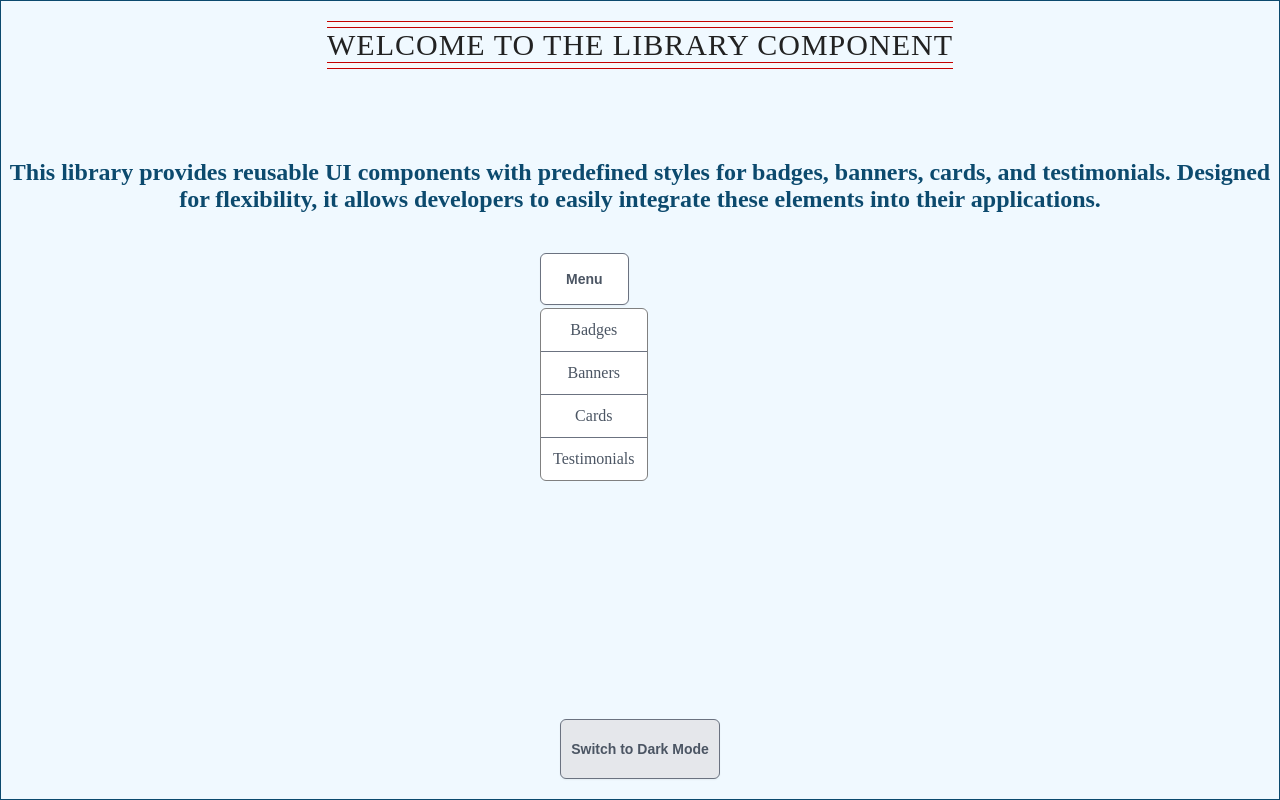
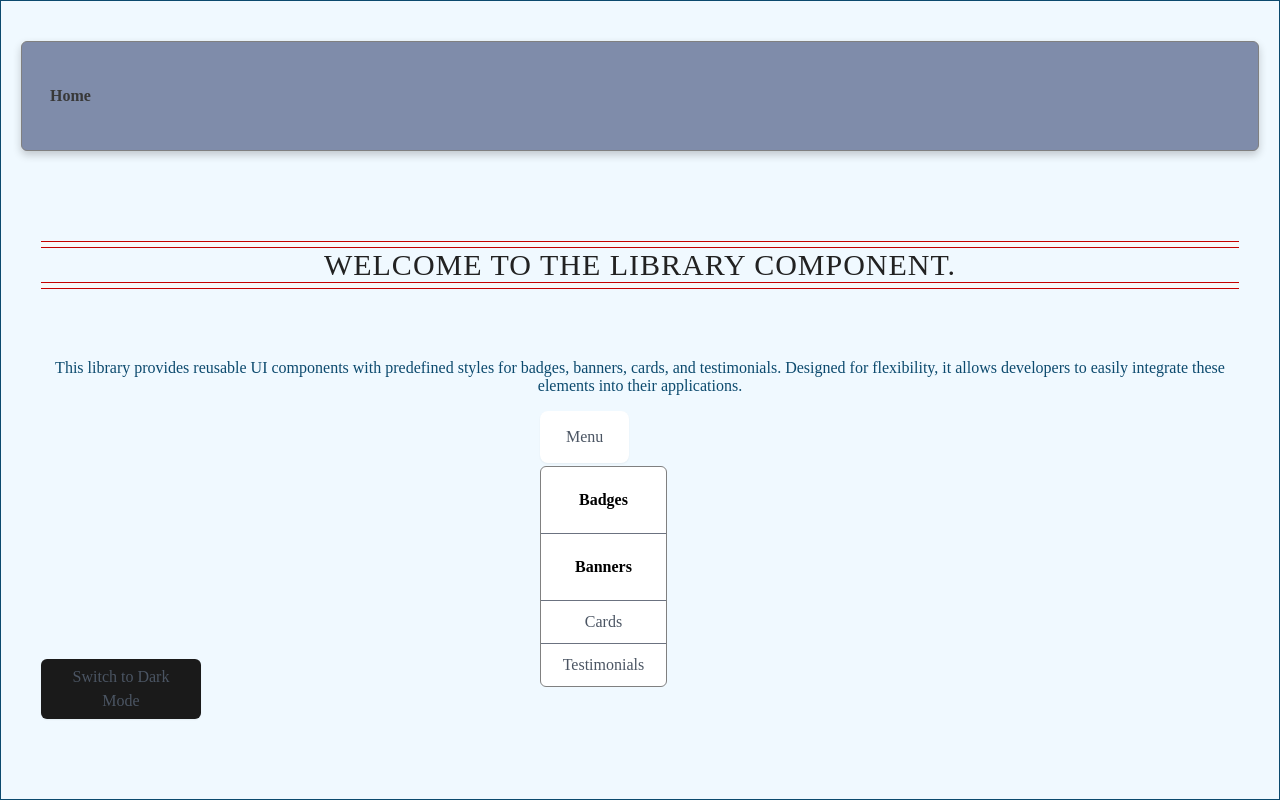
Before and after one commit to Anuska86/LibraryComponent, a React (Vite) app in the folder library-component/: page / in a window 1280 px wide. Built offline with nearby package versions, Linux system fonts and the light colour scheme.

Commit message:
all and all

```diff
--- a/library-component/src/App.jsx
+++ b/library-component/src/App.jsx
@@ -2,39 +2,52 @@ import React from "react";
 import { ThemeContext, ThemeButton } from "./components/Button/ThemeButton";
 import Menu from "./components/Menu/MenuIndex";
 import "../src/index.css";
-import { BrowserRouter as Router, Routes, Route } from "react-router-dom";
+import { BrowserRouter, Routes, Route, Link } from "react-router-dom";
+import Home from "./components/Items/Sections/Home";
 import BadgesSection from "../src/components/Items/Sections/BadgesSection";
+import BannersSection from "./components/Items/Sections/BannersSection";
 
 function App() {
   const { theme } = React.useContext(ThemeContext);
 
   return (
-    <Router>
+    <BrowserRouter>
       <main className={`app-container ${theme}`}>
-        <h1 className="title">Welcome to the Library Component</h1>
-        <h2 className="introduction">
-          This library provides reusable UI components with predefined styles
-          for badges, banners, cards, and testimonials. Designed for
-          flexibility, it allows developers to easily integrate these elements
-          into their applications.
-        </h2>
+        <header>
+          <nav>
+            <Link to="/">Home</Link>
+          </nav>
+        </header>
         <div className="content">
+          <div className="page-content">
+            <Routes>
+              <Route path="/" element={<Home />} />
+              <Route path="/badges" element={<BadgesSection />} />
+              <Route path="/banners" element={<BannersSection />} />
+            </Routes>
             <Menu onOpen={() => console.log("Menu opened/closed")}>
               <Menu.Button>Menu</Menu.Button>
               <Menu.Dropdown>
-              <Menu.Item>Badges</Menu.Item>
-              <Menu.Item>Banners</Menu.Item>
+                <Menu.Item>
+                  <Link className="link-button" to="/badges">
+                    Badges
+                  </Link>
+                </Menu.Item>
+                <Menu.Item>
+                  {" "}
+                  <Link className="link-button" to="/banners">
+                    Banners
+                  </Link>
+                </Menu.Item>
                 <Menu.Item>Cards</Menu.Item>
                 <Menu.Item>Testimonials</Menu.Item>
               </Menu.Dropdown>
             </Menu>
           </div>
           <ThemeButton></ThemeButton>
-        <Routes>
-          <Route path="/badges" element={<BadgesSection />} />
-        </Routes>
+        </div>
       </main>
-    </Router>
+    </BrowserRouter>
   );
 }
 
--- /dev/null
+++ b/library-component/src/Styles/Banner.css
@@ -0,0 +1,23 @@
+.banner {
+  padding: 1rem;
+  margin: 1rem 0;
+  border-radius: 4px;
+  color: white;
+  font-weight: bold;
+}
+
+.banner-info {
+  background-color: #2196f3;
+}
+
+.banner-success {
+  background-color: #4caf50;
+}
+
+.banner-warning {
+  background-color: #ff9800;
+}
+
+.banner-danger {
+  background-color: #f44336;
+}
--- a/library-component/src/components/Items/Banners.jsx
+++ b/library-component/src/components/Items/Banners.jsx
@@ -0,0 +1,10 @@
+import React from "react";
+import "../../Styles/Banner.css";
+
+export default function Banner({ message, type = "info" }) {
+  return (
+    <div className={`banner banner-${type}`}>
+      <p>{message}</p>
+    </div>
+  );
+}
--- a/library-component/src/components/Items/Cards.jsx
+++ b/library-component/src/components/Items/Cards.jsx
@@ -0,0 +1,2 @@
+import React from "react";
+import "../../Styles/Card.css"
--- a/library-component/src/components/Items/Sections/BadgesSection.jsx
+++ b/library-component/src/components/Items/Sections/BadgesSection.jsx
@@ -1,7 +1,7 @@
 import React from "react";
-import Badge from "../Badge";
+import Badge from "../Badges";
 
-export default function Badges() {
+export default function BadgesSection() {
   return (
     <div>
       <h1>Badges Section</h1>
--- /dev/null
+++ b/library-component/src/components/Items/Sections/BannersSection.jsx
@@ -0,0 +1,14 @@
+import React from "react";
+import Banner from "../Banners";
+
+export default function BannersSection() {
+  return (
+    <div>
+      <h1>Banners Section</h1>
+      <Banner message="Welcome to my world!" type="info" />
+      <Banner message="Limited-time offer!" type="success" />
+      <Banner message="Scheduled maintenance at 2am" type="warning" />
+      <Banner message="Service unavailable" type="danger" />
+    </div>
+  );
+}
--- /dev/null
+++ b/library-component/src/components/Items/Sections/Home.jsx
@@ -0,0 +1,17 @@
+import React from "react";
+import { Link } from "react-router-dom";
+
+export default function Home() {
+  return (
+    <div className="home-container">
+      <h1 className="title">Welcome to the Library Component.</h1>
+      <p>
+        This library provides reusable UI components with predefined styles for
+        badges, banners, cards, and testimonials. Designed for flexibility, it
+        allows developers to easily integrate these elements into their
+        applications.
+      </p>
+
+    </div>
+  );
+}
--- a/library-component/src/index.css
+++ b/library-component/src/index.css
@@ -1,5 +1,45 @@
 * {
   box-sizing: border-box;
+}
+
+a {
+  font-weight: 500;
+  color: #2e37e2;
+  text-decoration: inherit;
+}
+a:hover {
+  color: #535bf2;
+}
+
+nav {
+  all: unset;
+}
+
+header {
+  background-color: #7f8caa;
+  height: 110px;
+  display: flex;
+  justify-content: space-between;
+  align-items: center;
+  padding-inline: 20px;
+  box-shadow: 0 4px 8px rgba(0, 0, 0, 0.2);
+  border-radius: 8px;
+  margin-bottom: 10px;
+  width: 100%;
+  border: 1px solid gray;
+  border-radius: 6px;
+}
+
+header a {
+  text-decoration: none;
+  color: #383838;
+  font-weight: 600;
+  padding: 8px;
+}
+
+header a:hover {
+  color: #535bf2;
+  text-decoration: underline;
 }
 
 .title {
@@ -9,13 +49,13 @@
   color: #222;
   letter-spacing: 1px;
   text-transform: uppercase;
-
   display: block;
   grid-template-columns: 1fr max-content 1fr;
   grid-template-rows: 27px 0;
   grid-gap: 20px;
   align-items: center;
   margin-bottom: 70px;
+  margin-top: 40px;
 }
 
 .title:after,
@@ -47,11 +87,12 @@ body {
 main {
   height: 100vh;
   width: 100vw;
-  display: flex;
-  flex-direction: column;
+  display: block;
   justify-content: center;
   align-items: center;
 }
+
+/*Button section */
 
 button {
   background-color: #e5e7eb;
@@ -107,6 +148,44 @@ button.button-danger {
   border-color: #f87171;
 }
 
+.link-button {
+  display: inline-block;
+  text-align: center;
+  text-decoration: none;
+  border: none;
+  padding: 0.75rem 1.375rem;
+  color: initial;
+  font-weight: 700;
+  border-radius: 5px;
+  cursor: pointer;
+  transition: transform 0.1s ease-in-out;
+}
+
+.link-button:hover {
+  transform: translate(1px, 1px);
+}
+
+button {
+  border-radius: 8px;
+  border: 1px solid transparent;
+  padding: 0.6em 1.2em;
+  font-size: 1em;
+  font-weight: 500;
+  font-family: inherit;
+  background-color: #1a1a1a;
+  cursor: pointer;
+  transition: border-color 0.25s;
+}
+button:hover {
+  border-color: #646cff;
+}
+button:focus,
+button:focus-visible {
+  outline: 4px auto -webkit-focus-ring-color;
+}
+
+/*Menu section*/
+
 .menu {
   position: relative;
   display: inline-block;
@@ -147,19 +226,11 @@ button.button-danger {
   border-bottom: 1px solid #6b7280;
 }
 
-/* Star Rating Styles */
-.star {
-  height: 30px;
-  width: 30px;
-  cursor: pointer;
-  transition: color 0.5s ease-in-out;
-  user-select: none;
-  color: #0c4a6e;
-  transition: background-color 0.3s ease-in-out;
-}
+/* HOME */
 
-.star.filled {
-  color: orange;
+.home-container {
+  padding-top: 20px;
+  text-align: center;
 }
 
 /* Dark and Light Theme Styles */
@@ -167,9 +238,11 @@ button.button-danger {
   display: flex;
   flex-direction: column;
   align-items: center;
-  justify-content: center;
-  height: 100vh;
+  text-align: center;
+  justify-content: space-between;
+  min-height: 100vh;
   transition: background-color 0.3s, color 0.3s;
+  padding: 40px 20px;
 }
 
 .content {
@@ -178,6 +251,12 @@ button.button-danger {
   transition: color 0.3s;
   flex: 1;
   display: flex;
+  flex-direction: column;
+  justify-content: space-between;
+}
+
+.page-content {
+  flex-grow: 1;
 }
 
 .dark {
```
Also changed, not shown: library-component/src/Styles/Card.css (added), library-component/src/components/Items/Badges.jsx (renamed from library-component/src/components/Items/Badge.jsx), library-component/src/components/Items/Sections/CardsSection.jsx (added). Lines whose indentation alone changed are shown as unchanged.
